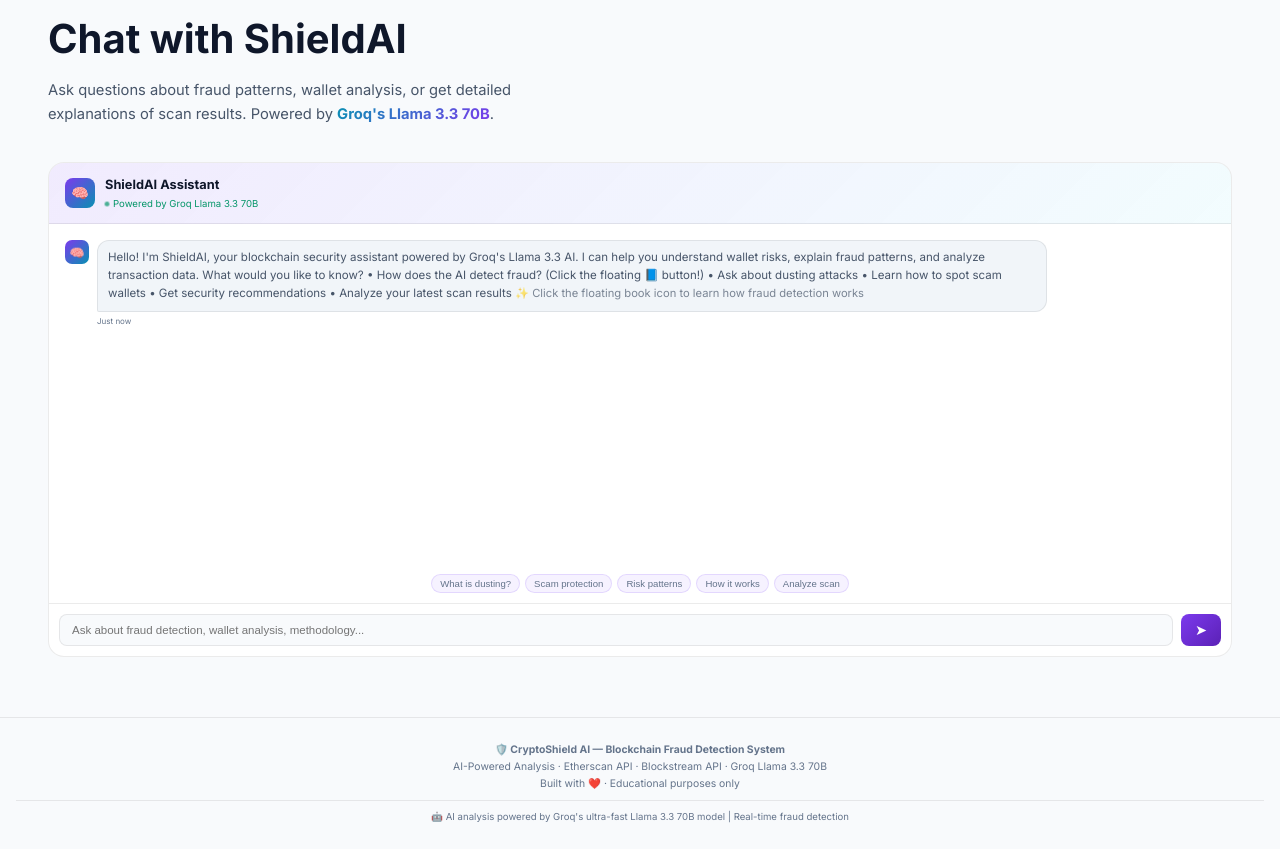
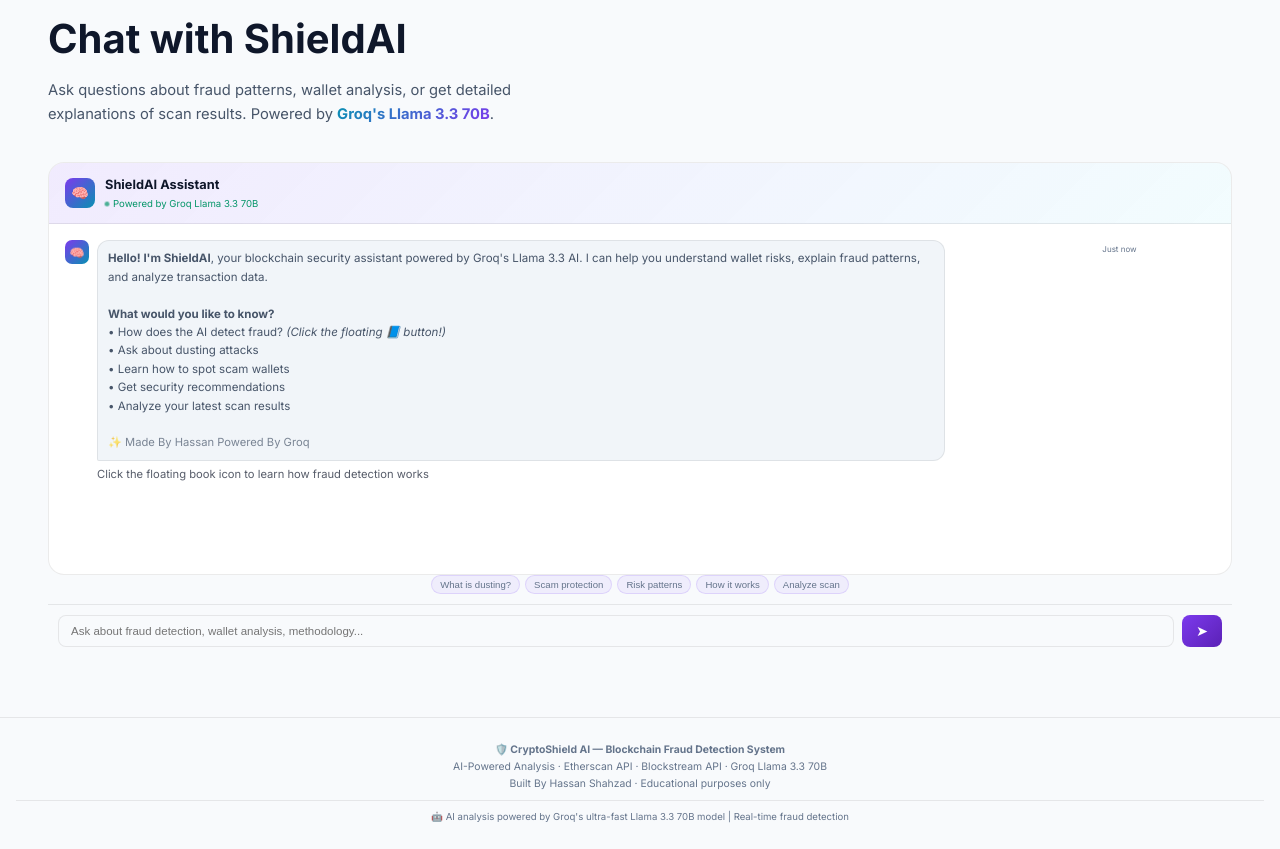
Before and after one commit to Hassan-Shahzad2/crypto-detector-new, a Flask app: page / in a window 1280 px wide. Shown: the part 1034-1883 px from the top of the page. Run offline with Flask 3, Linux system fonts and the light colour scheme; some libraries are stand-ins or nearby versions.

Commit message:
AllFinalDone

```diff
--- a/templates/index.html
+++ b/templates/index.html
@@ -2035,17 +2035,20 @@ footer {
       <div class="msg ai">
         <div class="msg-ava ai">🧠</div>
         <div>
-          <div class="bubble" style="white-space: normal;">
-            Hello! I'm ShieldAI, your blockchain security assistant powered by Groq's Llama 3.3 AI. I can help you understand wallet risks, explain fraud patterns, and analyze transaction data.
-
-What would you like to know?
-• How does the AI detect fraud? (Click the floating 📘 button!)
-• Ask about dusting attacks
-• Learn how to spot scam wallets
-• Get security recommendations
-• Analyze your latest scan results
-
-<span style="font-size:0.7rem; opacity:0.7;">✨ Click the floating book icon to learn how fraud detection works</span>
+          <div class="bubble" style="white-space: normal; line-height: 1.6;">
+  <strong>Hello! I'm ShieldAI</strong>, your blockchain security assistant powered by Groq's Llama 3.3 AI. I can help you understand wallet risks, explain fraud patterns, and analyze transaction data.
+  <br><br>
+  <strong>What would you like to know?</strong><br>
+  • How does the AI detect fraud? <em>(Click the floating 📘 button!)</em><br>
+  • Ask about dusting attacks<br>
+  • Learn how to spot scam wallets<br>
+  • Get security recommendations<br>
+  • Analyze your latest scan results
+  <br><br>
+  <span style="font-size:0.7rem; opacity:0.7;">✨ Made By Hassan Powered By Groq</span>
+</div>
+
+<span style="font-size:0.7rem; opacity:0.7;">Click the floating book icon to learn how fraud detection works</span>
           </div>
           <div class="msg-ts">Just now</div>
         </div>
@@ -2070,7 +2073,7 @@ What would you like to know?
 <footer id="about">
   <strong>🛡️ CryptoShield AI — Blockchain Fraud Detection System</strong><br>
   AI-Powered Analysis · Etherscan API · Blockstream API · Groq Llama 3.3 70B<br>
-  Built with ❤️ · Educational purposes only
+  Built By Hassan Shahzad · Educational purposes only
   <div class="ai-credit">
     🤖 AI analysis powered by Groq's ultra-fast Llama 3.3 70B model | Real-time fraud detection
   </div>
```
